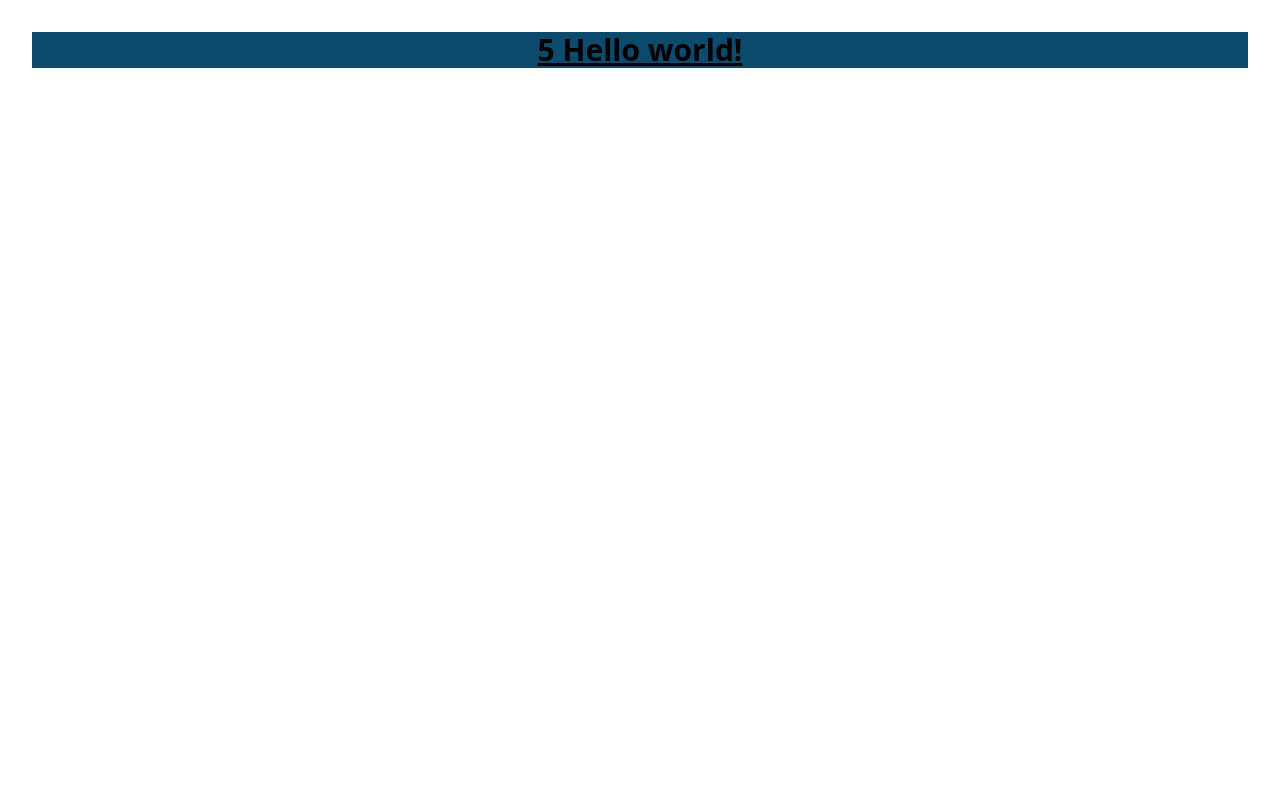
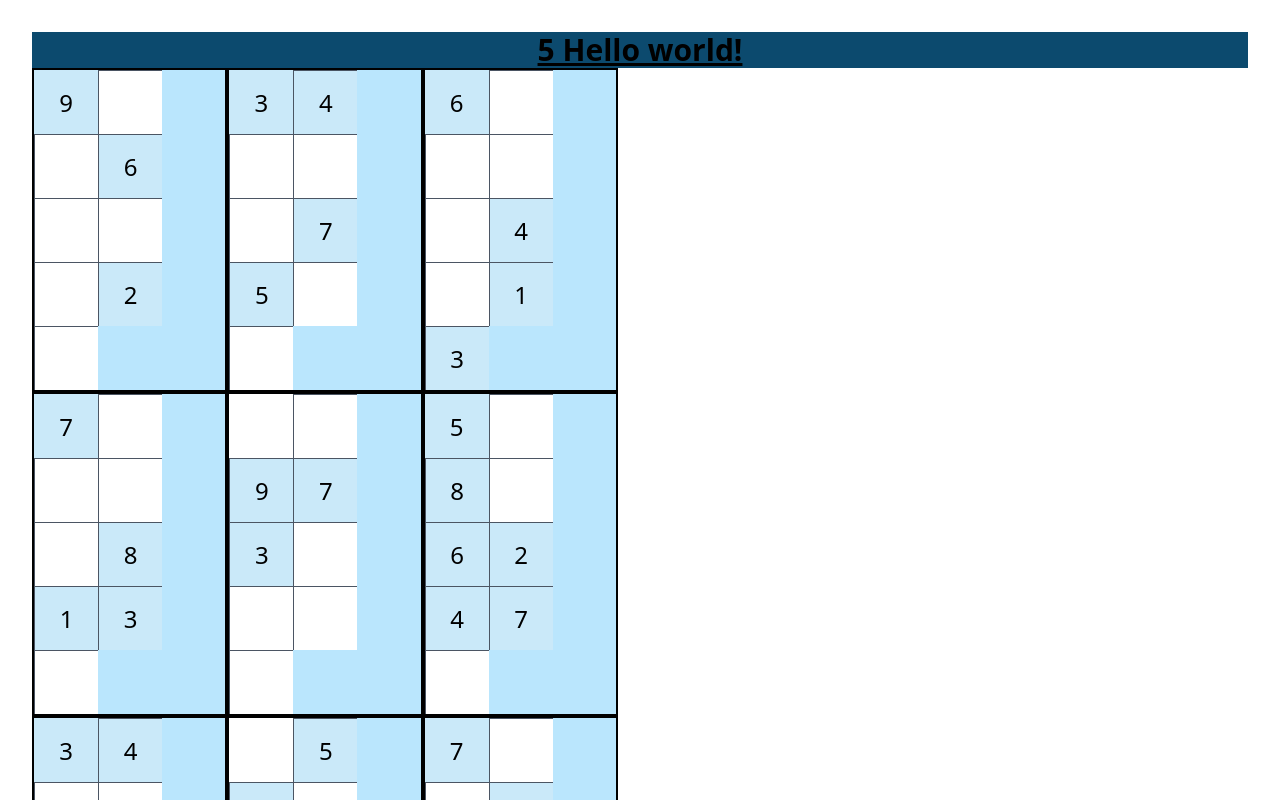
Before and after one commit to AeenPah/Sudoku-react-vite, a React (Vite) app: page / in a window 1280 px wide. Shown: the top 800 px of the page. Built offline with nearby package versions, Linux system fonts and the light colour scheme.

Commit message:
Fix puzzle style

```diff
--- a/src/App.tsx
+++ b/src/App.tsx
@@ -1,4 +1,5 @@
 import "./App.css";
+import SudokuPuzzle from "./components/SudokuPuzzle/SudokuPuzzle";
 import "./output.css";
 
 function App(): JSX.Element {
@@ -7,6 +8,8 @@ function App(): JSX.Element {
       <h1 className="bg-sky-900 text-3xl font-bold underline">
         5 Hello world!
       </h1>
+
+      <SudokuPuzzle />
     </>
   );
 }
--- a/src/components/SudokuPuzzle/SudokuPuzzle.tsx
+++ b/src/components/SudokuPuzzle/SudokuPuzzle.tsx
@@ -6,6 +6,7 @@ import {
   initialNumberGrid,
   validationRules,
 } from "./SudokuPuzzle.const";
+import restrictToSingleDigit from "../../utils/restrictToSingleDigit";
 
 function SudokuPuzzle(): JSX.Element {
   /* -------------------------------------------------------------------------- */
@@ -149,7 +150,42 @@ function SudokuPuzzle(): JSX.Element {
     if (clearErrors) refreshInvalidCells();
   }
 
-  return <div>SudokuPuzzle</div>;
+  return (
+    <div className="flex flex-col bg-sky-200 w-[586px]">
+      {cellStatus.map((row, indexRow) => (
+        <div key={indexRow} className="flex flex-row">
+          {row.map((column, indexColumn) => (
+            <div
+              key={`${indexRow}-${indexColumn}`}
+              className="flex flex-wrap box-border border-2 border-black divide-x divide-y divide-gray-600"
+            >
+              {column.map((innerCell, indexInnerCell) => (
+                <input
+                  key={`${indexRow}-${indexColumn}-${indexInnerCell}`}
+                  disabled={innerCell.changeable}
+                  type="text"
+                  value={numberGrid[indexRow][indexColumn][indexInnerCell]}
+                  onChange={(event) => {
+                    restrictToSingleDigit(event);
+                    validateAndUpdateCell(
+                      indexRow,
+                      indexColumn,
+                      indexInnerCell,
+                      event.target.value,
+                      true
+                    );
+                  }}
+                  className={`h-16 w-16 text-center text-2xl ${
+                    !innerCell.status && "bg-red-400"
+                  }`}
+                />
+              ))}
+            </div>
+          ))}
+        </div>
+      ))}
+    </div>
+  );
 }
 
 export default SudokuPuzzle;
--- a/src/output.css
+++ b/src/output.css
@@ -554,14 +554,102 @@ video {
   display: none;
 }
 
-.bg-sky-100 {
+.box-border {
+  box-sizing: border-box;
+}
+
+.flex {
+  display: flex;
+}
+
+.h-16 {
+  height: 4rem;
+}
+
+.w-16 {
+  width: 4rem;
+}
+
+.w-\[586px\] {
+  width: 586px;
+}
+
+.flex-row {
+  flex-direction: row;
+}
+
+.flex-col {
+  flex-direction: column;
+}
+
+.flex-wrap {
+  flex-wrap: wrap;
+}
+
+.divide-x-2 > :not([hidden]) ~ :not([hidden]) {
+  --tw-divide-x-reverse: 0;
+  border-right-width: calc(2px * var(--tw-divide-x-reverse));
+  border-left-width: calc(2px * calc(1 - var(--tw-divide-x-reverse)));
+}
+
+.divide-y-2 > :not([hidden]) ~ :not([hidden]) {
+  --tw-divide-y-reverse: 0;
+  border-top-width: calc(2px * calc(1 - var(--tw-divide-y-reverse)));
+  border-bottom-width: calc(2px * var(--tw-divide-y-reverse));
+}
+
+.divide-x > :not([hidden]) ~ :not([hidden]) {
+  --tw-divide-x-reverse: 0;
+  border-right-width: calc(1px * var(--tw-divide-x-reverse));
+  border-left-width: calc(1px * calc(1 - var(--tw-divide-x-reverse)));
+}
+
+.divide-y > :not([hidden]) ~ :not([hidden]) {
+  --tw-divide-y-reverse: 0;
+  border-top-width: calc(1px * calc(1 - var(--tw-divide-y-reverse)));
+  border-bottom-width: calc(1px * var(--tw-divide-y-reverse));
+}
+
+.divide-gray-600 > :not([hidden]) ~ :not([hidden]) {
+  --tw-divide-opacity: 1;
+  border-color: rgb(75 85 99 / var(--tw-divide-opacity, 1));
+}
+
+.border-2 {
+  border-width: 2px;
+}
+
+.border-solid {
+  border-style: solid;
+}
+
+.border-black {
+  --tw-border-opacity: 1;
+  border-color: rgb(0 0 0 / var(--tw-border-opacity, 1));
+}
+
+.bg-red-400 {
   --tw-bg-opacity: 1;
-  background-color: rgb(224 242 254 / var(--tw-bg-opacity, 1));
+  background-color: rgb(248 113 113 / var(--tw-bg-opacity, 1));
+}
+
+.bg-sky-200 {
+  --tw-bg-opacity: 1;
+  background-color: rgb(186 230 253 / var(--tw-bg-opacity, 1));
 }
 
 .bg-sky-900 {
   --tw-bg-opacity: 1;
   background-color: rgb(12 74 110 / var(--tw-bg-opacity, 1));
+}
+
+.text-center {
+  text-align: center;
+}
+
+.text-2xl {
+  font-size: 1.5rem;
+  line-height: 2rem;
 }
 
 .text-3xl {
--- /dev/null
+++ b/src/utils/restrictToSingleDigit.ts
@@ -0,0 +1,15 @@
+import { ChangeEvent } from "react";
+
+function restrictToSingleDigit(
+  event: ChangeEvent<HTMLInputElement | HTMLTextAreaElement>
+) {
+  let { value } = event.target;
+
+  // Trim the value to the last character if it's more than one character long
+  if (value.length > 1) value = value.slice(-1);
+
+  // Check if the value is a valid single digit number, else set it to an empty string
+  event.target.value = /^[1-9]$/.test(value) ? value : "";
+}
+
+export default restrictToSingleDigit;
```
